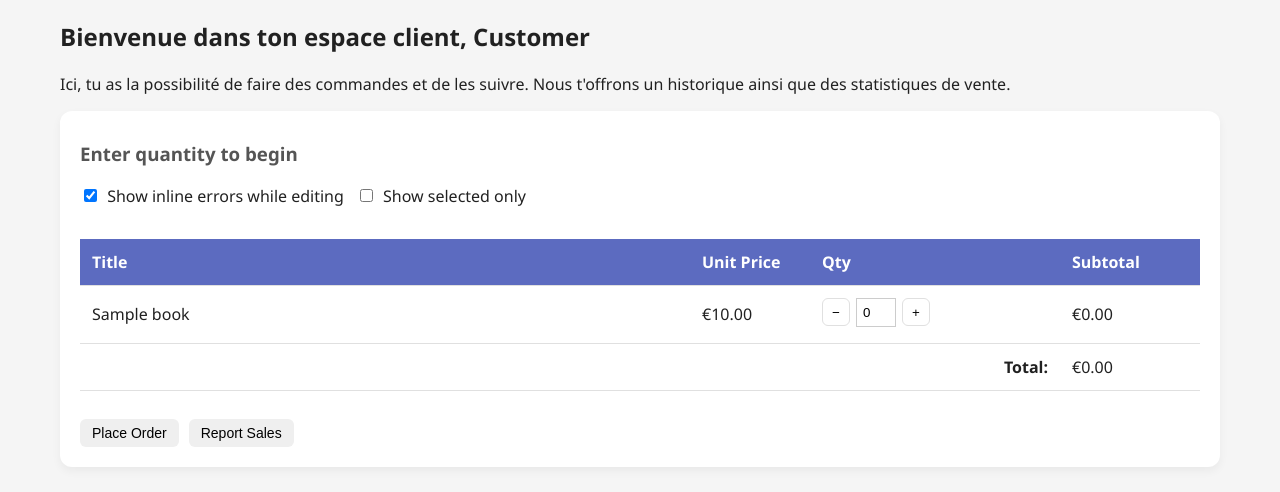
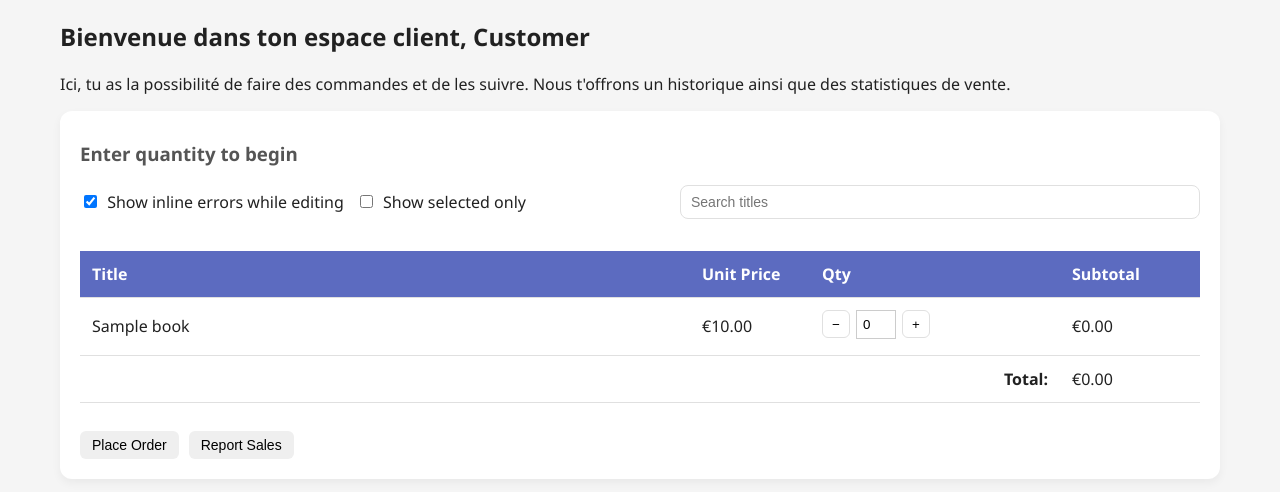
Before and after one commit to fleuronvilik/toplivres-devgdk, a Flask app: template app/templates/customer.html in a window 1280 px wide. Shown: the part 147-639 px from the top of the page. Run offline with Flask 3, Linux system fonts and the light colour scheme; the template is opened without the code that fills it: most values are stand-ins (such as "Sample title", 1, 10 or a date in 2020).

Commit message:
Add toolbar search for book titles

```diff
--- a/app/static/js/utils/api.js
+++ b/app/static/js/utils/api.js
@@ -97,10 +97,12 @@ export async function loadBooks() {
     const tr = document.createElement('tr');
     const price = Number(b.unit_price);
     const stock = stockByTitle[b.title] || 0;
+    const titleText = String(b.title || '');
     tr.id = `book-row-${b.id}`;
     tr.classList.add('book-row');
+    tr.dataset.title = titleText.toLowerCase();
     tr.innerHTML = `
-      <td class="book-title">${b.title}</td>
+      <td class="book-title">${titleText}</td>
       <td class="book-price" data-price="${price}">${fmt.format(price)}</td>
       <td class="book-qty">
         <div class="qty-control">
@@ -217,6 +219,19 @@ export async function loadBooks() {
     }
   });
   recalc();
+
+  const searchInput = document.getElementById('books-search');
+  function applySearchFilter() {
+    const query = (searchInput?.value || '').trim().toLowerCase();
+    tbody.querySelectorAll('tr').forEach(tr => {
+      const title = tr.dataset.title || '';
+      const match = !query || title.includes(query);
+      tr.classList.toggle('search-hidden', !match);
+    });
+  }
+  if (searchInput) {
+    searchInput.addEventListener('input', () => applySearchFilter());
+  }
 
   // Inline errors toggle
   const inlineToggle = document.getElementById('toggle-inline-errors');
--- a/app/static/style.css
+++ b/app/static/style.css
@@ -290,6 +290,11 @@ img {
   display: none;
 }
 
+/* Search filter */
+#books-table tbody tr.search-hidden {
+  display: none;
+}
+
 /* Contextual stock hint */
 .stock-hint {
   margin-top: 4px;
@@ -457,9 +462,25 @@ img {
   align-items: center;
   gap: 12px;
   margin: 6px 0 12px;
+  flex-wrap: wrap;
 }
 
 .toggle input { margin-right: 6px; }
+
+.table-search {
+  display: flex;
+  margin-left: auto;
+  flex: 1 1 240px;
+  justify-content: flex-end;
+}
+
+.table-search input[type="text"] {
+  width: min(520px, 100%);
+  padding: 8px 10px;
+  border: 1px solid var(--color-border);
+  border-radius: 8px;
+  font-size: 14px;
+}
 
 .empty-state {
   margin-top: 10px;
--- a/app/templates/partials/_book_selection_table.html
+++ b/app/templates/partials/_book_selection_table.html
@@ -11,6 +11,9 @@
         <input type="checkbox" id="toggle-selected-only">
         <span>Show selected only</span>
       </label>
+      <div class="table-search">
+        <input type="text" id="books-search" placeholder="Search titles" aria-label="Search titles">
+      </div>
     </div>
     <form id="operation-form" class="grid-form">
       <div id="books-list">
```
